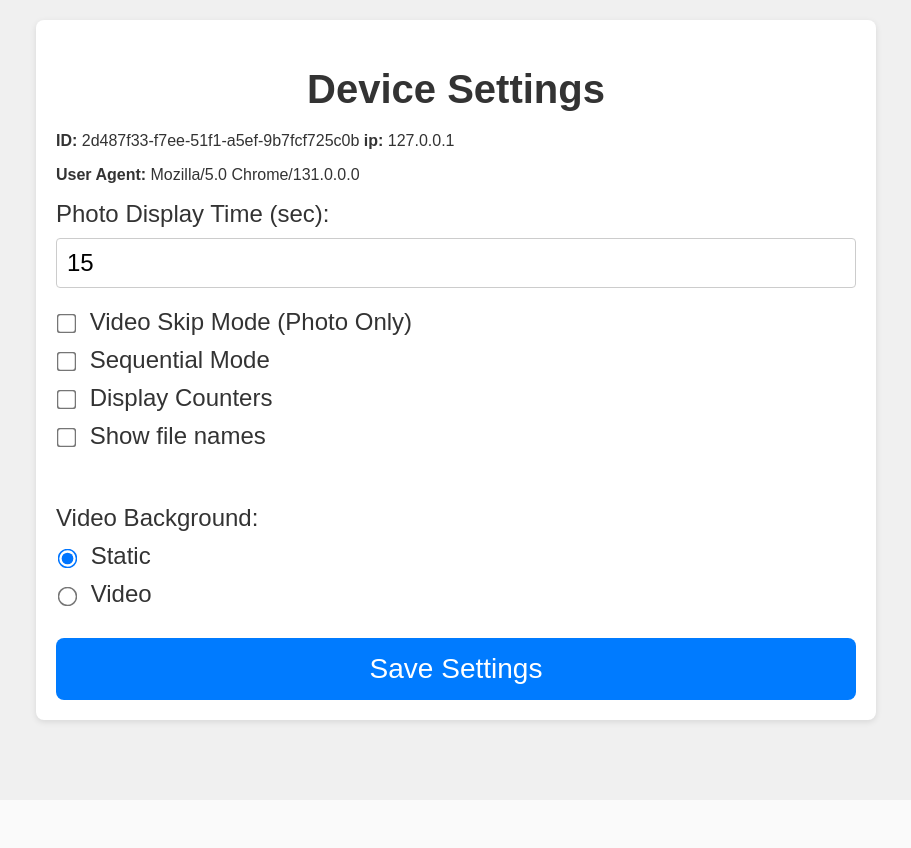
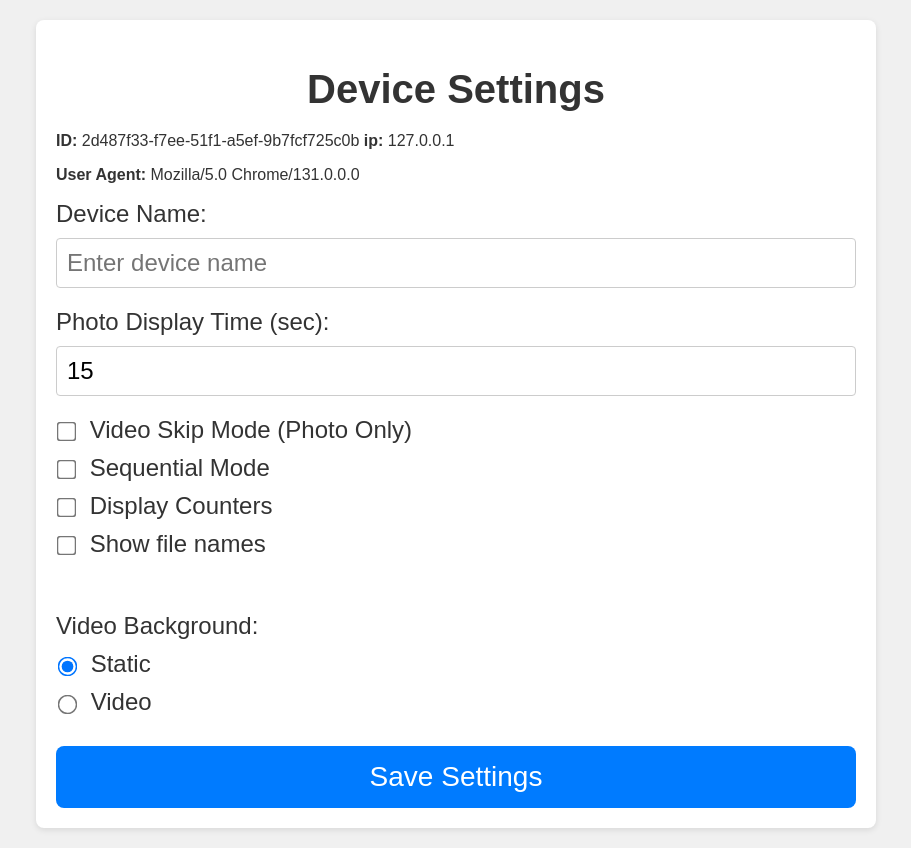
Before and after one commit to nikmedoed/pishow, a FastAPI app: page /go in a window 1280 px wide. Shown: the whole page, without its empty margins (184-1095 px from the left). Before the commit the page ends 726 px from the top, so only its background shows below. Run offline with FastAPI, Linux system fonts and the light colour scheme.

Commit message:
Device name setting

```diff
--- a/src/device_manager.py
+++ b/src/device_manager.py
@@ -19,6 +19,11 @@ class DeviceInfo:
     show_names: bool = False
     user_agent: str = ""
     ip_address: str = ""
+    name : str = ""
+
+    @property
+    def device_name(self) -> str:
+        return self.name or f"{self.user_agent} at {self.ip_address}"
 
 
 class DeviceQueueManager:
@@ -27,7 +32,6 @@ class DeviceQueueManager:
         Initialize the DeviceQueueManager.
         :param media_dict: Dictionary of media files.
         :param storage_dir: Directory for storing device data.
-        :param shuffle: Whether to shuffle new queue items.
         """
         self.media_dict = media_dict
         self.storage_dir = storage_dir
--- a/src/routes/old.py
+++ b/src/routes/old.py
@@ -33,7 +33,7 @@ async def get_media_page(request: Request, device_id: str = Cookie(None)):
         is_video = False
         background_file_url = get_random_svg_gradient()
         include_inline_video = False
-        file_name = device_info.user_agent
+        file_name = device_info.device_name
     else:
         refresh_time = media.duration + 3 if media.is_video else device_info.photo_time
         content = f"{MEDIA_PATH}/{media.relative_path}"
--- a/src/routes/settings.py
+++ b/src/routes/settings.py
@@ -28,6 +28,7 @@ async def update_device_settings(
         show_counters: bool = Form(False),
         show_names: bool = Form(False),
         video_background: str = Form("static"),
+        name: str = Form(""),
         device_id: str = Cookie(None)
 ):
     device_id = get_device_id(request, device_id)
@@ -44,7 +45,8 @@ async def update_device_settings(
         video_background=video_background == "video",
         user_agent=user_agent,
         show_names=show_names,
-        ip_address=client_ip
+        ip_address=client_ip,
+        name=name
 
     )
     return RedirectResponse(url="/", status_code=303)
--- a/src/templates/settings.jinja2
+++ b/src/templates/settings.jinja2
@@ -14,6 +14,9 @@
         <p><strong>User Agent:</strong> {{ settings.user_agent }}</p>
     </div>
     <form method="post" action="/go">
+        <label for="device_name">Device Name:</label>
+        <input type="text" id="device_name" name="name" value="{{ settings.name }}" placeholder="Enter device name">
+
         <label for="photo_time">Photo Display Time (sec):</label>
         <input type="number" id="photo_time" name="photo_time" min="5" value="{{ settings.photo_time }}" required>
 
```
